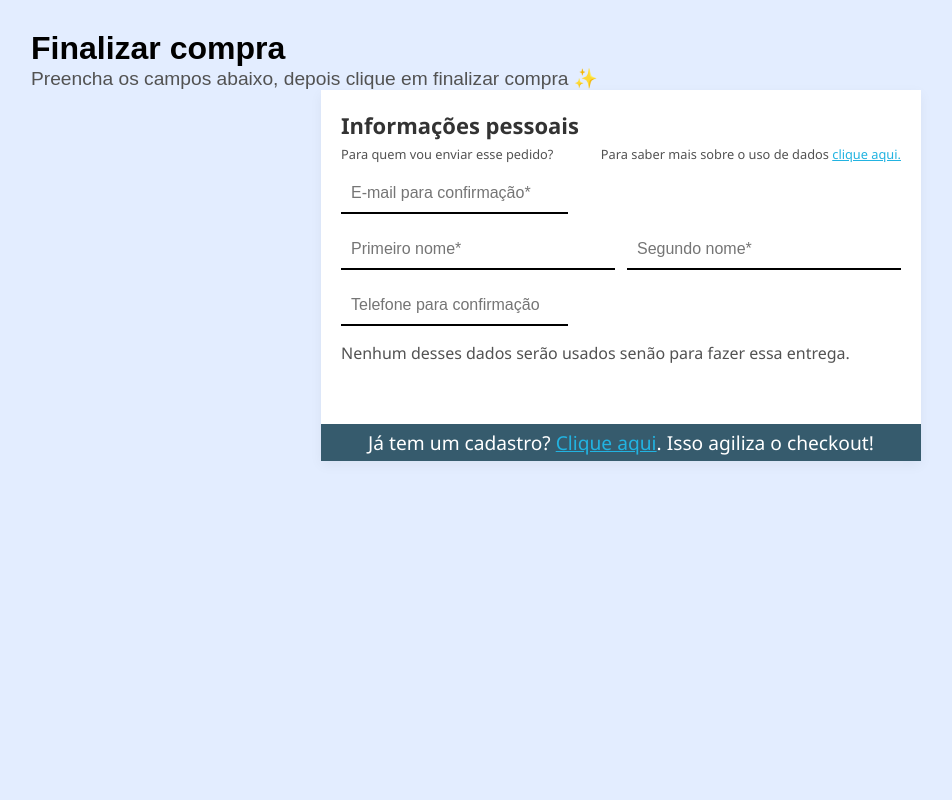
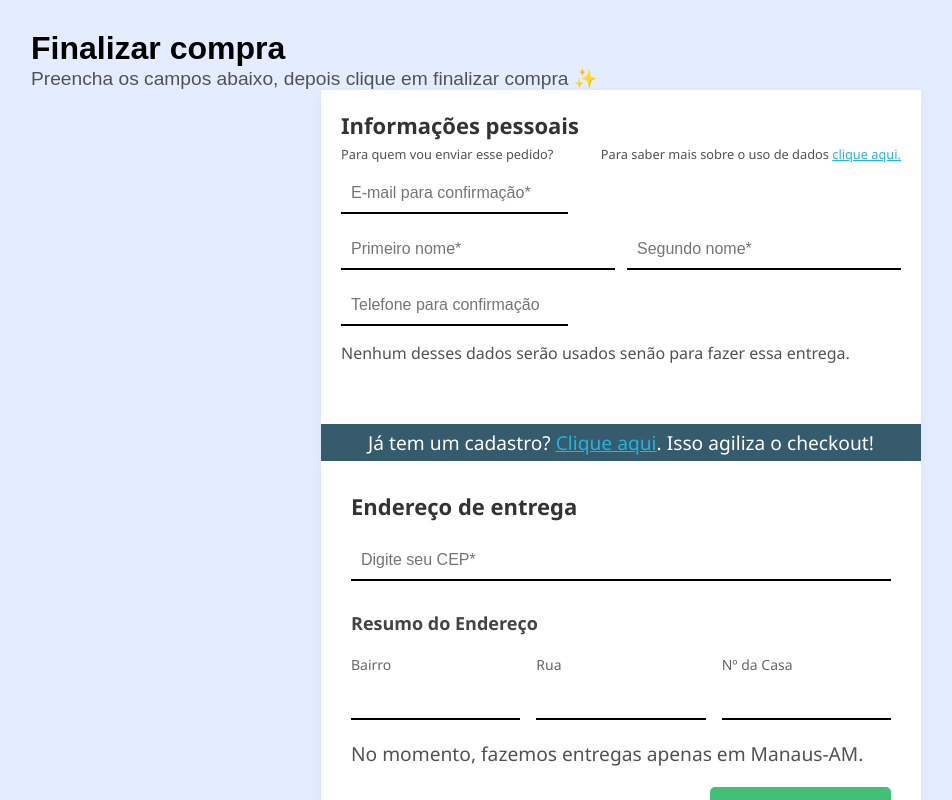
Before and after one commit to MW-Limah/HeloisaWebstore, a Next.js app: page /Finishing in a window 1280 px wide. Shown: the whole page, without its empty margins (19-971 px from the left). Built offline with nearby package versions, Linux system fonts and the light colour scheme.

Commit message:
Address css

```diff
--- a/src/app/Finishing/page.jsx
+++ b/src/app/Finishing/page.jsx
@@ -1,5 +1,6 @@
 import styles from './Finishing.module.css';
 import { InfoPersonal } from '../components/FinishingComponents/InfoPersonal/InfoPersonal';
+import Address from '../components/FinishingComponents/Address/Addres';
 
 export default function Finishing() {
     return (
@@ -7,7 +8,11 @@ export default function Finishing() {
             <h1>Finalizar compra</h1>
             <p>Preencha os campos abaixo, depois clique em finalizar compra ✨</p>
             <div className={styles.content}>
-                <InfoPersonal />
+                <div>
+                    <InfoPersonal />
+                    <Address />
+                </div>
+                <div></div>
             </div>
         </div>
     );
--- a/src/app/components/FinishingComponents/Address/Addres.tsx
+++ b/src/app/components/FinishingComponents/Address/Addres.tsx
@@ -0,0 +1,31 @@
+import styles from './Address.module.css';
+
+export default function Address() {
+    return (
+        <div className={styles.Address}>
+            <h3>Endereço de entrega</h3>
+            <form className={styles.FormContent}>
+                <input type="text" placeholder="Digite seu CEP*" />
+
+                <h4 className={styles.SectionTitle}>Resumo do Endereço</h4>
+                <div className={styles.AddressGrid}>
+                    <div className={styles.FieldGroup}>
+                        <label>Bairro</label>
+                        <input type="text" />
+                    </div>
+                    <div className={styles.FieldGroup}>
+                        <label>Rua</label>
+                        <input type="text" />
+                    </div>
+                    <div className={styles.FieldGroup}>
+                        <label>Nº da Casa</label>
+                        <input type="text" />
+                    </div>
+                </div>
+
+                <p className={styles.Note}>No momento, fazemos entregas apenas em Manaus-AM.</p>
+                <button className={styles.Button}>Confirmar endereço</button>
+            </form>
+        </div>
+    );
+}
--- /dev/null
+++ b/src/app/components/FinishingComponents/Address/Address.module.css
@@ -0,0 +1,83 @@
+.Address {
+    background: #ffffff;
+    padding: 30px;
+    box-shadow: 0 4px 12px rgba(0, 0, 0, 0.05);
+    display: flex;
+    flex-direction: column;
+    gap: 20px;
+    max-width: 600px;
+    margin: 0 auto;
+    font-family: 'Segoe UI', sans-serif;
+}
+
+.Address h3 {
+    font-size: 22px;
+    color: #333;
+}
+
+.FormContent {
+    display: flex;
+    flex-direction: column;
+    gap: 20px;
+}
+
+.FormContent input {
+    padding: 10px;
+    border: none;
+    background: none;
+    border-bottom: 2px solid #000;
+    color: #000;
+    font-size: 16px;
+    outline: none;
+    transition: border-color 0.3s;
+    width: 100%;
+}
+
+.FormContent input:focus {
+    border-bottom-color: var(--sd);
+}
+
+.SectionTitle {
+    font-size: 18px;
+    color: #444;
+    margin-top: 10px;
+}
+
+.AddressGrid {
+    display: flex;
+    flex-wrap: wrap;
+    gap: 16px;
+}
+
+.FieldGroup {
+    flex: 1 1 30%;
+    display: flex;
+    flex-direction: column;
+    gap: 6px;
+}
+
+.FieldGroup label {
+    font-size: 14px;
+    color: #666;
+}
+
+.Note {
+    font-size: 14px;
+    color: #666;
+}
+
+.Button {
+    background-color: #41c076;
+    color: white;
+    padding: 12px 20px;
+    border: none;
+    border-radius: 5px;
+    font-size: 16px;
+    cursor: pointer;
+    align-self: flex-end;
+    transition: background 0.3s;
+}
+
+.Button:hover {
+    background-color: #1999c6;
+}
```
